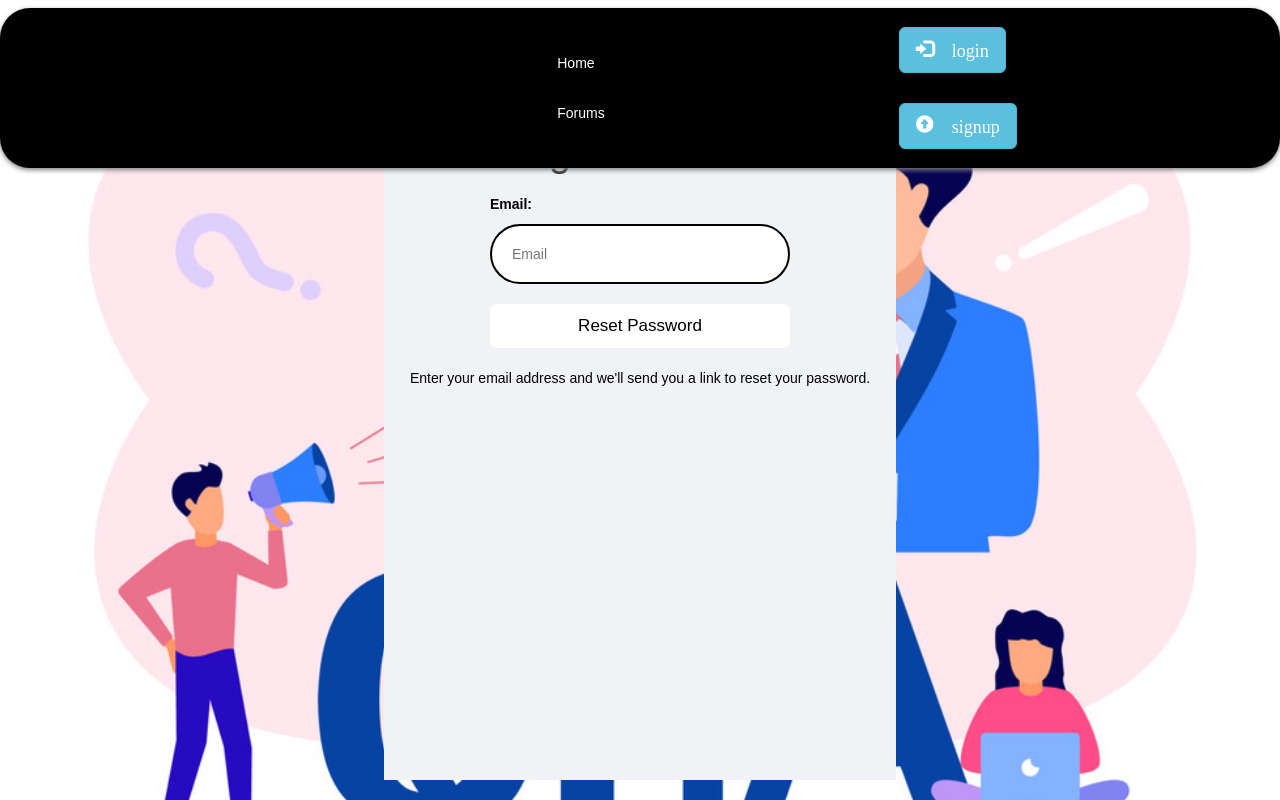
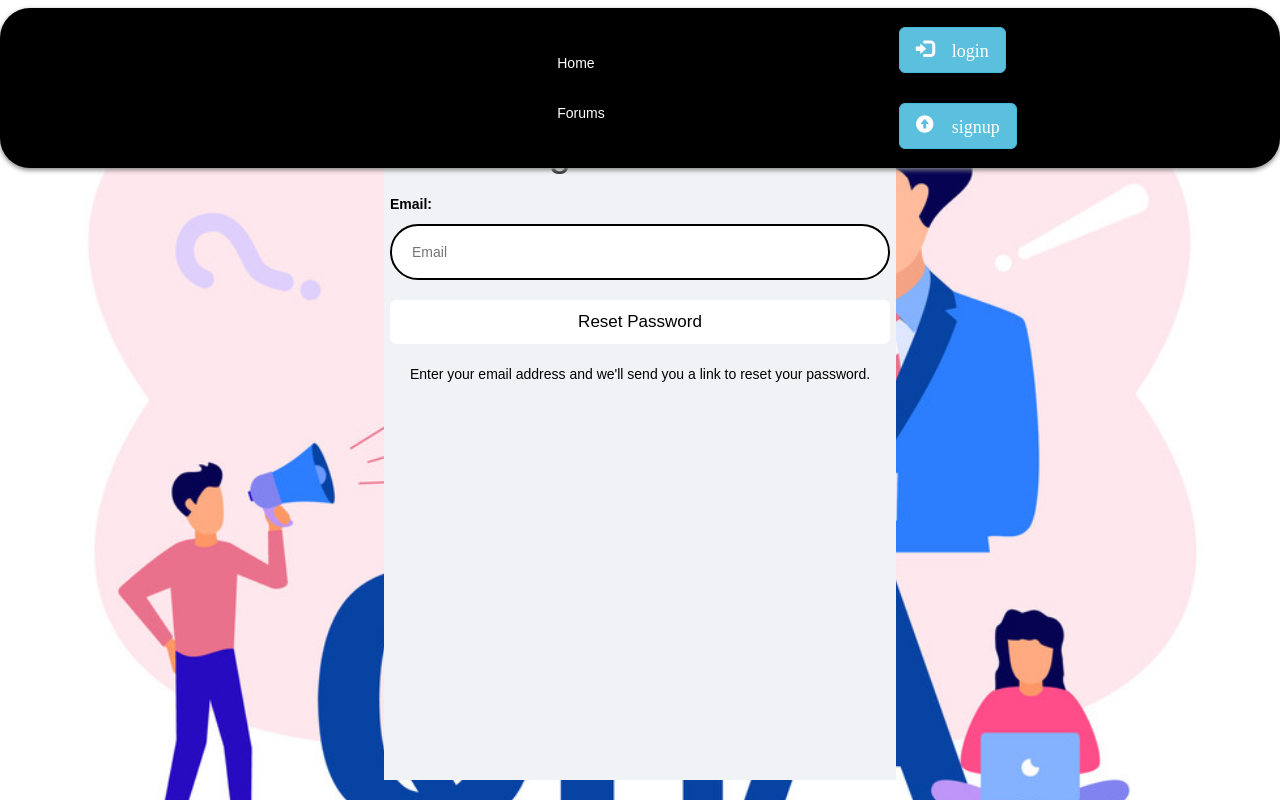
Before and after one commit to IceBearSYK/AgileProj, a Flask app: template app/templates/forgotpassword.html in a window 1280 px wide. Run offline with Flask 3, Linux system fonts and the light colour scheme; the template is opened without the code that fills it, so the values that code supplies are empty; some libraries are stand-ins or nearby versions.

Commit message:
Matched style of signup

```diff
--- a/app/static/forgotpassword.css
+++ b/app/static/forgotpassword.css
@@ -60,7 +60,7 @@ body{
     display: flex;
     flex-direction: column;
     align-items: flex-start;
-    width: 300px;
+    width: 500px;
 }
 
 .forgot-password-label {
@@ -76,7 +76,7 @@ body{
     color: black;
     padding: 20px 45px 20px 20px;
     width: 100%;
-    height: 100%;
+    height: 7vh;
     background: white;
     border: none;
     outline: none;
```
